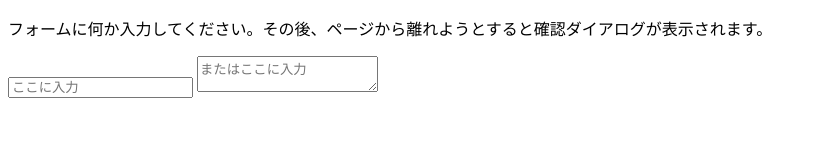
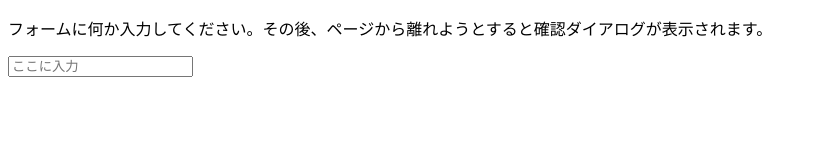
Before and after one commit to tommykw/my-test-website, a plain HTML site: page index.html in a window 1280 px wide. Shown: the whole page, without its empty margins (0-817 px from the left). Drawn offline with Linux system fonts and the light colour scheme.

Commit message:
formを一個に修正

```diff
--- a/index.html
+++ b/index.html
@@ -36,7 +36,6 @@
     <p>フォームに何か入力してください。その後、ページから離れようとすると確認ダイアログが表示されます。</p>
     <form>
         <input type="text" placeholder="ここに入力">
-        <textarea placeholder="またはここに入力"></textarea>
     </form>
 </body>
 </html>
```
